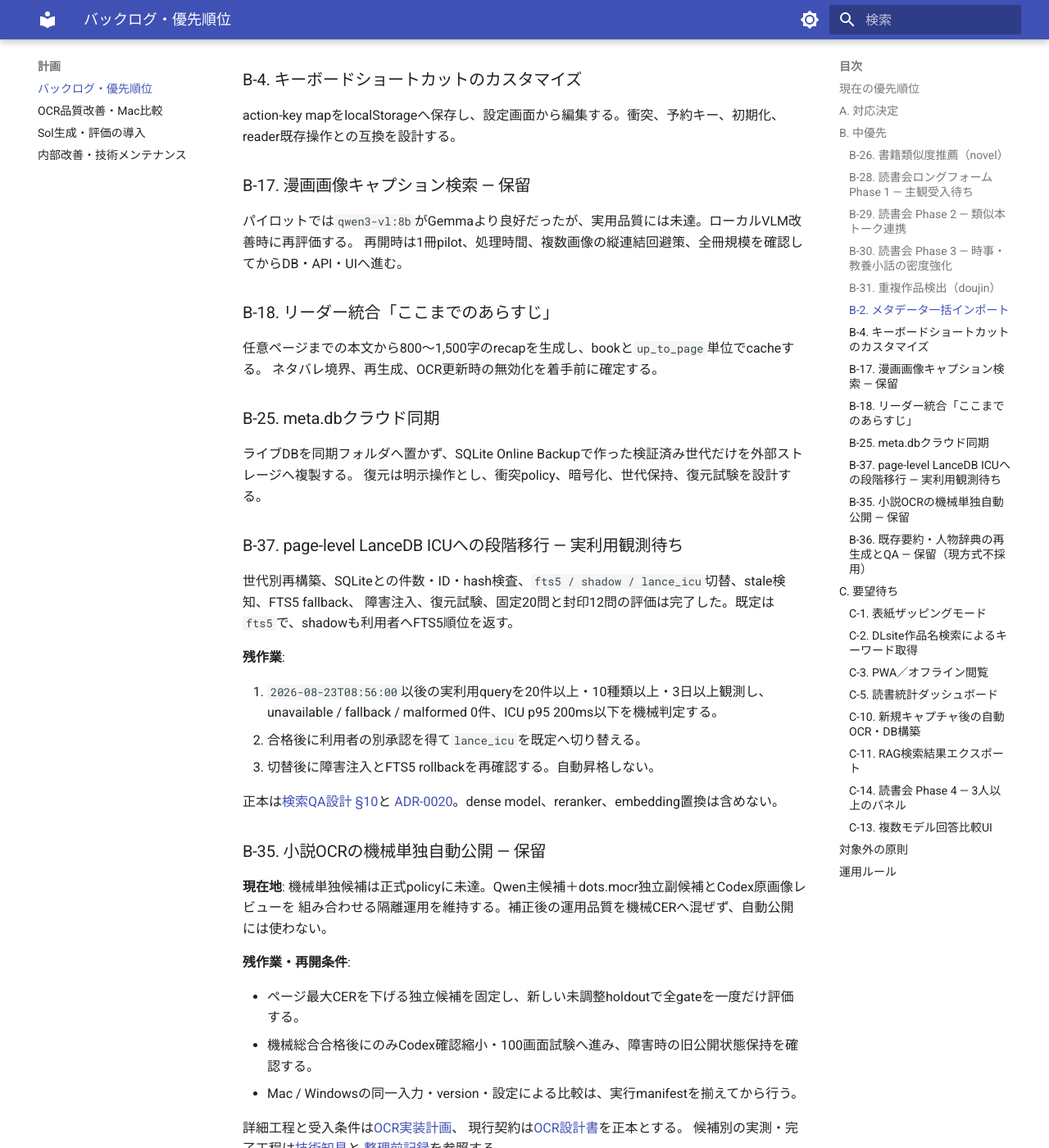
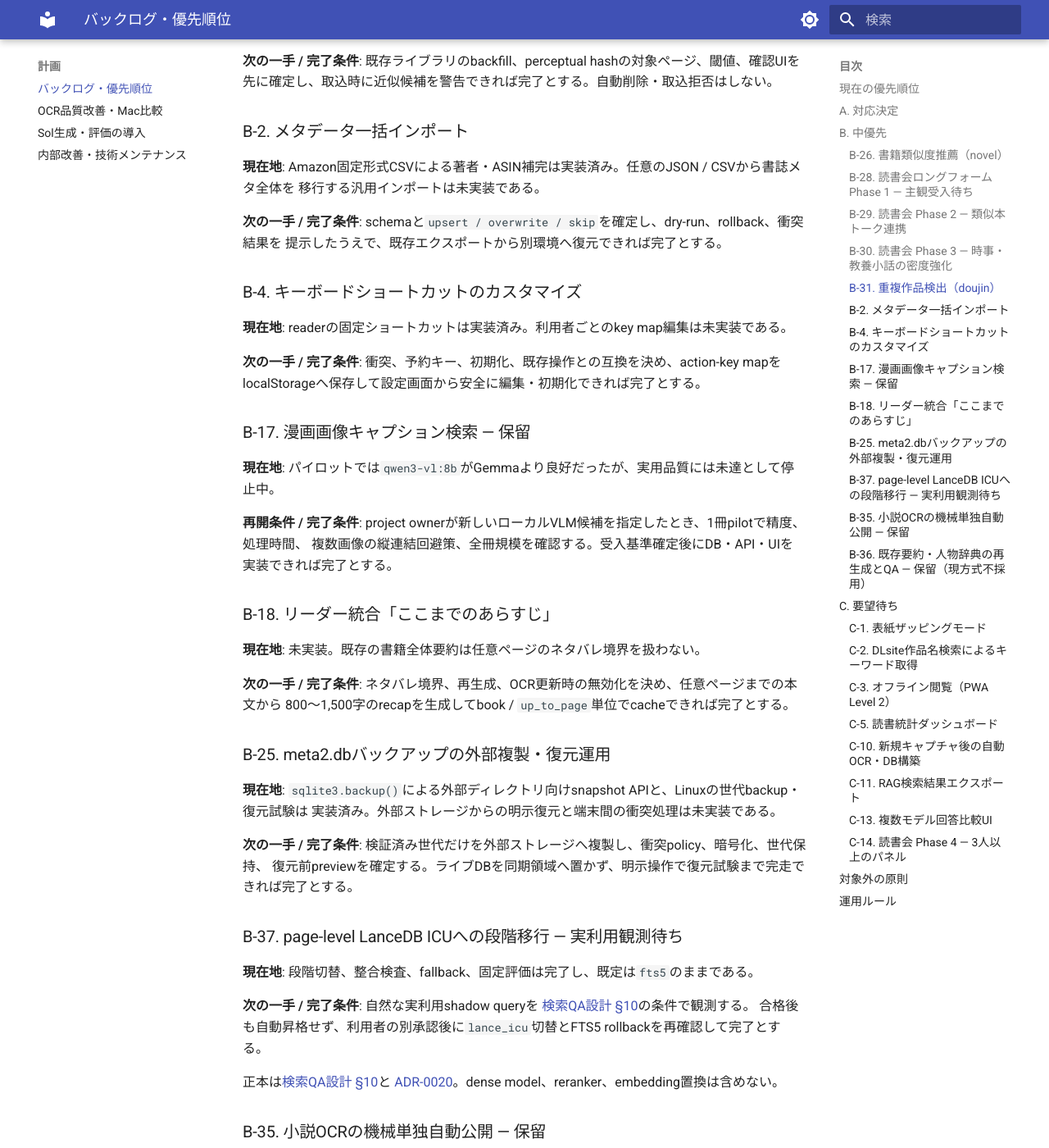
Before and after one commit to kkmmyr/Pic2PDF_Viewer, an MkDocs documentation site: the page built from docs/log/計画/バックログ.md, in a window 1280 px wide and 1400 px high, scrolled down 1843 px. Shown: the whole window at 82% size. Built offline with MkDocs 1.6.1 and Material for MkDocs 9.7.7, drawn with Linux system fonts in a browser that asks for light colours; some of the changed text lies outside the part shown.

Commit message:
docs: 現行実装に合わせて計画書を整理
未完了候補の現在地、次の一手、完了条件を統一する。
OCR、Sol、Mac実機確認の停止理由と再開条件を明確にする。

Co-Authored-By: Codex GPT-6 <noreply@anthropic.com>

```diff
--- a/docs/log/計画/バックログ.md
+++ b/docs/log/計画/バックログ.md
@@ -15,9 +15,8 @@
 |---|---|---|---|
 | P1 | [B-37](#b-37) | 自然な実利用 shadow query を観測 | 観測合格後、利用者が本番切替を別承認 |
 
-Qwen＋dotsのCodex-reviewed package反映経路は実装・隔離往復検証まで完了し、本番engine切替は行わない。
-B-37は実利用を待つ。B-36の現行Sol全巻直接生成は不採用を確定している。
-優先順位を別文書へ複写しない。
+現在、着手承認済みの新規開発はない。B-37は自然な実利用、B-28は利用者の主観受入、B-35は
+新しい独立OCR候補、B-36は改訂済みSol経路の再評価判断を待つ。優先順位を別文書へ複写しない。
 
 ## A. 対応決定
 
@@ -30,7 +29,10 @@ B-37は実利用を待つ。B-36の現行Sol全巻直接生成は不採用を確
 
 **価値**: 書籍詳細から次に読む類似本を探し、読書会の比較トークにも使う。
 
-**候補契約**: bge-m3全文、サマリ、タグ／著者の3軸を調整可能な重みで合成し、最大5件を表示する。
+**現在地**: サマリembedding KNNによる簡易版B-19は実装済み。3軸合成版は未実装である。
+
+**次の一手**: bge-m3全文、サマリ、タグ／著者の3軸を調整可能な重みで合成し、最大5件を表示する
+評価案を固定する。
 `book_similarities`へ事前計算し、管理画面から手動更新する。B-19のサマリembedding KNNは既存の簡易版。
 
 **完了条件**: 評価集合で重み・閾値を決め、schema、API、UI、再計算運用を設計して実装する。
@@ -39,8 +41,8 @@ B-37は実利用を待つ。B-36の現行Sol全巻直接生成は不採用を確
 <a id="b-28"></a>
 ### B-28. 読書会ロングフォーム Phase 1 — 主観受入待ち
 
-固定ホスト2人、構成生成、3,000〜4,500字、5セグメント、SSE、保存JSON v2、履歴・export・削除、
-機械checkは実装済み。現行契約は[検索QA設計 §8](../../design/詳細設計/機能別/小説RAG_検索QA設計.md)を正本とする。
+**現在地**: 機能と機械checkは実装済みで、利用者の主観受入だけが残る。現行契約は
+[検索QA設計 §8](../../design/詳細設計/機能別/小説RAG_検索QA設計.md)を正本とする。
 
 **残作業**: 層1合格台本1件を利用者が確認し、「笑える／へえ」が3箇所以上か、キャラがぶれないかを判定する。
 合格なら本項目を削除し、不合格なら具体的な評価項目だけを別候補として起票する。
@@ -48,56 +50,71 @@ B-37は実利用を待つ。B-36の現行Sol全巻直接生成は不採用を確
 <a id="b-29"></a>
 ### B-29. 読書会 Phase 2 — 類似本トーク連携
 
-既存`find_similar_books`と`books.summary`を脱線ネタカードへ接続する。蔵書外の一般知識は事実根拠として扱わない。
-B-28受入後に着手し、B-26は前提にしない。
+**現在地**: B-28受入待ち。既存`find_similar_books`と`books.summary`は利用できる。
+
+**次の一手 / 完了条件**: B-28受入後に両者を脱線ネタカードへ接続し、根拠付き類似本トークを
+受入確認する。蔵書外の一般知識は事実根拠として扱わず、B-26は前提にしない。
 
 <a id="b-30"></a>
 ### B-30. 読書会 Phase 3 — 時事・教養小話の密度強化
 
-脱線候補を先に複数生成して選別する2段構成を検討する。固有情報はネタカードへ根拠付きで固定し、
-ハルシネーションを抑える。B-28の実測を見てステップ分離を判断する。
+**現在地**: B-28受入待ちで未設計。
+
+**次の一手 / 完了条件**: B-28の受入結果からステップ分離の要否を決め、脱線候補を複数生成して
+選別する構成を評価する。固有情報を根拠付きネタカードへ固定し、受入台本で誤情報がないことを確認する。
 
 ### B-31. 重複作品検出（doujin）
 
-取込時に表紙または先頭数ページのperceptual hashを保存し、近似候補を警告する。自動削除・取込拒否はしない。
-既存ライブラリのbackfill、閾値、確認UIを着手前に確定する。
+**現在地**: 未実装。既存の同一書籍名・同一ジョブ判定は画像内容の近似重複を検出しない。
+
+**次の一手 / 完了条件**: 既存ライブラリのbackfill、perceptual hashの対象ページ、閾値、確認UIを
+先に確定し、取込時に近似候補を警告できれば完了とする。自動削除・取込拒否はしない。
 
 ### B-2. メタデータ一括インポート
 
-JSONまたはCSVを検証し、既存メタへ`upsert / overwrite / skip`の明示policyで取り込む。
-schema差分、dry-run、rollback、衝突結果の提示が必要。
+**現在地**: Amazon固定形式CSVによる著者・ASIN補完は実装済み。任意のJSON / CSVから書誌メタ全体を
+移行する汎用インポートは未実装である。
+
+**次の一手 / 完了条件**: schemaと`upsert / overwrite / skip`を確定し、dry-run、rollback、衝突結果を
+提示したうえで、既存エクスポートから別環境へ復元できれば完了とする。
 
 ### B-4. キーボードショートカットのカスタマイズ
 
-action-key mapをlocalStorageへ保存し、設定画面から編集する。衝突、予約キー、初期化、reader既存操作との互換を設計する。
+**現在地**: readerの固定ショートカットは実装済み。利用者ごとのkey map編集は未実装である。
+
+**次の一手 / 完了条件**: 衝突、予約キー、初期化、既存操作との互換を決め、action-key mapを
+localStorageへ保存して設定画面から安全に編集・初期化できれば完了とする。
 
 ### B-17. 漫画画像キャプション検索 — 保留
 
-パイロットでは`qwen3-vl:8b`がGemmaより良好だったが、実用品質には未達。ローカルVLM改善時に再評価する。
-再開時は1冊pilot、処理時間、複数画像の縦連結回避策、全冊規模を確認してからDB・API・UIへ進む。
+**現在地**: パイロットでは`qwen3-vl:8b`がGemmaより良好だったが、実用品質には未達として停止中。
+
+**再開条件 / 完了条件**: project ownerが新しいローカルVLM候補を指定したとき、1冊pilotで精度、処理時間、
+複数画像の縦連結回避策、全冊規模を確認する。受入基準確定後にDB・API・UIを実装できれば完了とする。
 
 ### B-18. リーダー統合「ここまでのあらすじ」
 
-任意ページまでの本文から800〜1,500字のrecapを生成し、bookと`up_to_page`単位でcacheする。
-ネタバレ境界、再生成、OCR更新時の無効化を着手前に確定する。
+**現在地**: 未実装。既存の書籍全体要約は任意ページのネタバレ境界を扱わない。
 
-### B-25. meta.dbクラウド同期
+**次の一手 / 完了条件**: ネタバレ境界、再生成、OCR更新時の無効化を決め、任意ページまでの本文から
+800〜1,500字のrecapを生成してbook / `up_to_page`単位でcacheできれば完了とする。
 
-ライブDBを同期フォルダへ置かず、SQLite Online Backupで作った検証済み世代だけを外部ストレージへ複製する。
-復元は明示操作とし、衝突policy、暗号化、世代保持、復元試験を設計する。
+### B-25. meta2.dbバックアップの外部複製・復元運用
+
+**現在地**: `sqlite3.backup()`による外部ディレクトリ向けsnapshot APIと、Linuxの世代backup・復元試験は
+実装済み。外部ストレージからの明示復元と端末間の衝突処理は未実装である。
+
+**次の一手 / 完了条件**: 検証済み世代だけを外部ストレージへ複製し、衝突policy、暗号化、世代保持、
+復元前previewを確定する。ライブDBを同期領域へ置かず、明示操作で復元試験まで完走できれば完了とする。
 
 <a id="b-37"></a>
 ### B-37. page-level LanceDB ICUへの段階移行 — 実利用観測待ち
 
-世代別再構築、SQLiteとの件数・ID・hash検査、`fts5 / shadow / lance_icu`切替、stale検知、FTS5 fallback、
-障害注入、復元試験、固定20問と封印12問の評価は完了した。既定は`fts5`で、shadowも利用者へFTS5順位を返す。
+**現在地**: 段階切替、整合検査、fallback、固定評価は完了し、既定は`fts5`のままである。
 
-**残作業**:
-
-1. `2026-08-23T08:56:00`以後の実利用queryを20件以上・10種類以上・3日以上観測し、
-   unavailable / fallback / malformed 0件、ICU p95 200ms以下を機械判定する。
-2. 合格後に利用者の別承認を得て`lance_icu`を既定へ切り替える。
-3. 切替後に障害注入とFTS5 rollbackを再確認する。自動昇格しない。
+**次の一手 / 完了条件**: 自然な実利用shadow queryを
+[検索QA設計 §10](../../design/詳細設計/機能別/小説RAG_検索QA設計.md#rag-search-evaluation)の条件で観測する。
+合格後も自動昇格せず、利用者の別承認後に`lance_icu`切替とFTS5 rollbackを再確認して完了とする。
 
 正本は[検索QA設計 §10](../../design/詳細設計/機能別/小説RAG_検索QA設計.md#rag-search-evaluation)と
 [ADR-0020](../../design/基本設計/ADR/0020_page-level-lancedb-icu-shadow.md)。dense model、reranker、embedding置換は含めない。
@@ -105,19 +122,16 @@ action-key mapをlocalStorageへ保存し、設定画面から編集する。衝
 <a id="b-35"></a>
 ### B-35. 小説OCRの機械単独自動公開 — 保留
 
-**現在地**: 機械単独候補は正式policyに未達。Qwen主候補＋dots.mocr独立副候補とCodex原画像レビューを
-組み合わせる隔離運用を維持する。補正後の運用品質を機械CERへ混ぜず、自動公開には使わない。
+**現在地**: 機械単独候補は正式policyに未達で、自動公開を停止中。Codex原画像レビューと明示公開を伴う
+隔離運用だけを条件付き採用している。
 
-**残作業・再開条件**:
-
-- ページ最大CERを下げる独立候補を固定し、新しい未調整holdoutで全gateを一度だけ評価する。
-- 機械総合合格後にのみCodex確認縮小・100画面試験へ進み、障害時の旧公開状態保持を確認する。
-- Mac / Windowsの同一入力・version・設定による比較は、実行manifestを揃えてから行う。
+**次の一手 / 完了条件**: ページ最大CERを下げる新しい独立候補・仮説を固定した場合だけ、
+[OCR実装計画](小説OCR品質改善_実装計画.md)の新規未調整holdout工程を再開する。同計画の全gate、
+画像照合QA、公開・rollback契約を満たすまで機械単独自動公開を実装しない。
 
 詳細工程と受入条件は[OCR実装計画](小説OCR品質改善_実装計画.md)、
 現行契約は[OCR設計書](../../design/詳細設計/機能別/OCR設計書.md)を正本とする。
-候補別の実測・完了工程は[技術知見](../技術知見/OCR品質改善_技術知見.md)と
-[整理前記録](../../archive/検証/要件・バックログ_整理前_2026-09-05.md)を参照する。
+候補別の実測・完了工程は[整理前記録](../../archive/検証/要件・バックログ_整理前_2026-09-05.md)を参照する。
 
 <a id="b-36"></a>
 ### B-36. 既存要約・人物辞典の再生成とQA — 保留（現方式不採用）
@@ -125,20 +139,15 @@ action-key mapをlocalStorageへ保存し、設定画面から編集する。衝
 可読性優先promptで既存生成物を更新する候補。OCR本文・画像・索引を変更せず、隔離成果物、機械gate、
 独立評価、人手承認を通った場合だけ公開する。失敗時は旧公開版を保持する。
 
-**現在地**: 初回v1は3冊全部で意味不一致6件、review引用不一致4件でfail closedになった。
-同じ6件を一般化した実験v2で同一source SHAから新規生成しても、11巻は1回限定引用修正後に
-完全一致gateを通過できず、10巻と12巻の独立reviewはそれぞれ4件の意味不一致を検出した。
-詳細、一覧、人物辞典の文章化・人手確認・公開は未実施で、旧公開版を維持する。
-現行の「全巻本文から1回で役割付きfact graphを生成」経路は不採用とする。
+**現在地**: 全巻本文から直接fact graphを生成する旧候補は不採用で、旧公開版を維持している。
+原子的な行為fact抽出、全factの独立評価、文章化、完成文評価を分離する改訂案は設計済みだが、
+新しい評価として再開する受入判断はない。
 
-**残作業**:
+**次の一手 / 完了条件**: 再開する場合は[Sol導入計画](Sol生成・評価_導入計画.md)に従って対象冊数、
+停止条件、利用量上限を別承認する。現行の[Sol生成・評価設計](../../design/詳細設計/機能別/小説RAG_Sol生成・評価設計.md)の
+全fact supported、完成文評価、人手承認を満たすまで文章化と公開DB置換を行わない。
 
-1. 同モデルのprompt微調整や同一候補の追加修正は終了する。
-2. 再開する場合は、原子的な行為fact抽出と、作中発言・最終状態・actor roleの別session判定を
-   分離するなど、現行と実質的に異なる方式を新しい完了条件とともに起票する。
-3. 新方式で3冊の全factがsupportedになるまで文章化と公開DB置換を行わない。
-
-導入工程は[Sol導入計画](Sol生成・評価_導入計画.md)、現行契約は[Sol生成・評価設計](../../design/詳細設計/機能別/小説RAG_Sol生成・評価設計.md)、
+関連する設計判断は
 [ADR-0018](../../design/基本設計/ADR/0018_sol-primary-post-ocr-generation.md)。モデル別の全実測は
 [整理前バックログ](../../archive/検証/バックログ_2026-08-22_整理前.md)と
 [小説RAG検証履歴](../../archive/検証/小説RAG_技術検証履歴.md)を参照する。
@@ -147,35 +156,61 @@ action-key mapをlocalStorageへ保存し、設定画面から編集する。衝
 
 ### C-1. 表紙ザッピングモード
 
-表紙を連続表示して選ぶ専用体験。現状の一覧で代替できるため低優先。
+**現在地**: 未実装で、現状の一覧表示を代替としている。
+
+**次の一手 / 完了条件**: 要望時に対象source、連続表示速度、選択後の遷移を決め、表紙だけを
+キーボード・タッチで連続選択できれば完了とする。
 
 ### C-2. DLsite作品名検索によるキーワード取得
 
-タグ機能を再導入する場合だけ、外部サイト利用条件と確認UIを含めて再設計する。
+**現在地**: タグ機能は撤去済みで、再導入要望もない。
 
-### C-3. PWA／オフライン閲覧
+**再開条件 / 完了条件**: タグ再導入時に外部サイト利用条件、取得失敗、確認UIを再設計し、
+利用者が確認したキーワードだけを保存できれば完了とする。
 
-要望時にcache対象、容量上限、更新・削除、認証境界を設計する。
+### C-3. オフライン閲覧（PWA Level 2）
+
+**現在地**: manifest、ホーム画面追加、standalone起動までのLevel 1は実装済み。Service Workerと
+オフラインcacheは未実装である。
+
+**次の一手 / 完了条件**: 要望時にcache対象、容量上限、更新・削除、認証境界を設計し、
+通信断でも承認済み対象を閲覧でき、復帰後に古いcacheを安全に更新できれば完了とする。
 
 ### C-5. 読書統計ダッシュボード
 
-月別冊数、作者・シリーズ傾向を表示する。集計定義と閲覧履歴の扱いを着手前に確定する。
+**現在地**: `view_count`、`last_viewed_at`、`read_state`は保存済みだが、月別・作者別の履歴と
+集計画面は未実装である。
+
+**次の一手 / 完了条件**: 再読、読了、月境界の集計定義と履歴保持を決め、月別冊数、作者・シリーズ傾向を
+表示できれば完了とする。
 
 ### C-10. 新規キャプチャ後の自動OCR・DB構築
 
-capture完了からjob queueへ自動投入する。失敗隔離、負荷時間帯、手動overrideを設計する。
+**現在地**: Kindle captureと画像登録は実装済みだが、OCR開始は別の明示工程である。
+
+**次の一手 / 完了条件**: 失敗隔離、負荷時間帯、手動override、QA未承認時の公開禁止を設計し、
+capture完了からOCR job queueへ安全に投入できれば完了とする。
 
 ### C-11. RAG検索結果エクスポート
 
-回答、引用本文、ページ番号をJSON／Markdownで保存する。個人情報と元本文の出力量を確認する。
+**現在地**: 読書会台本のMarkdown exportは実装済みだが、RAG回答と引用のexportは未実装である。
+
+**次の一手 / 完了条件**: 個人情報と元本文の出力量を決め、回答、引用本文、ページ番号を
+JSON / Markdownで明示的に保存できれば完了とする。
+
+### C-13. 複数モデル回答比較UI
+
+**現在地**: 比較用CLIはあるが、同一queryの複数回答を並べるUIは未実装である。
+
+**次の一手 / 完了条件**: GPU競合、同一条件、保存量、実行時model選択を設計し、比較条件と結果を
+追跡可能な形で複数回答を表示できれば完了とする。
 
 ### C-14. 読書会 Phase 4 — 3人以上のパネル
 
-2話者marker、prompt、保存schema、UIを一般化する。B-28〜B-30完了後に再判断する。
+**現在地**: 2話者契約だけが実装済みで、B-28〜B-30待ち。
 
-### C-13. 複数モデル回答比較UI
-
-同一queryを複数backendへ送り比較する。GPU競合、同一条件、保存量、実行時model選択を設計する。
+**次の一手 / 完了条件**: B-28〜B-30完了後に再判断し、話者marker、prompt、保存schema、UIを
+3人以上へ一般化して受入台本を確認できれば完了とする。
 
 ## 対象外の原則
 
```
Also changed, not shown: docs/log/変更履歴.md (+6 -0 lines), docs/log/計画/Sol生成・評価_導入計画.md (+14 -17 lines), docs/log/計画/リファクタリング計画書.md (+23 -14 lines), docs/log/計画/小説OCR品質改善_実装計画.md (+16 -13 lines).
